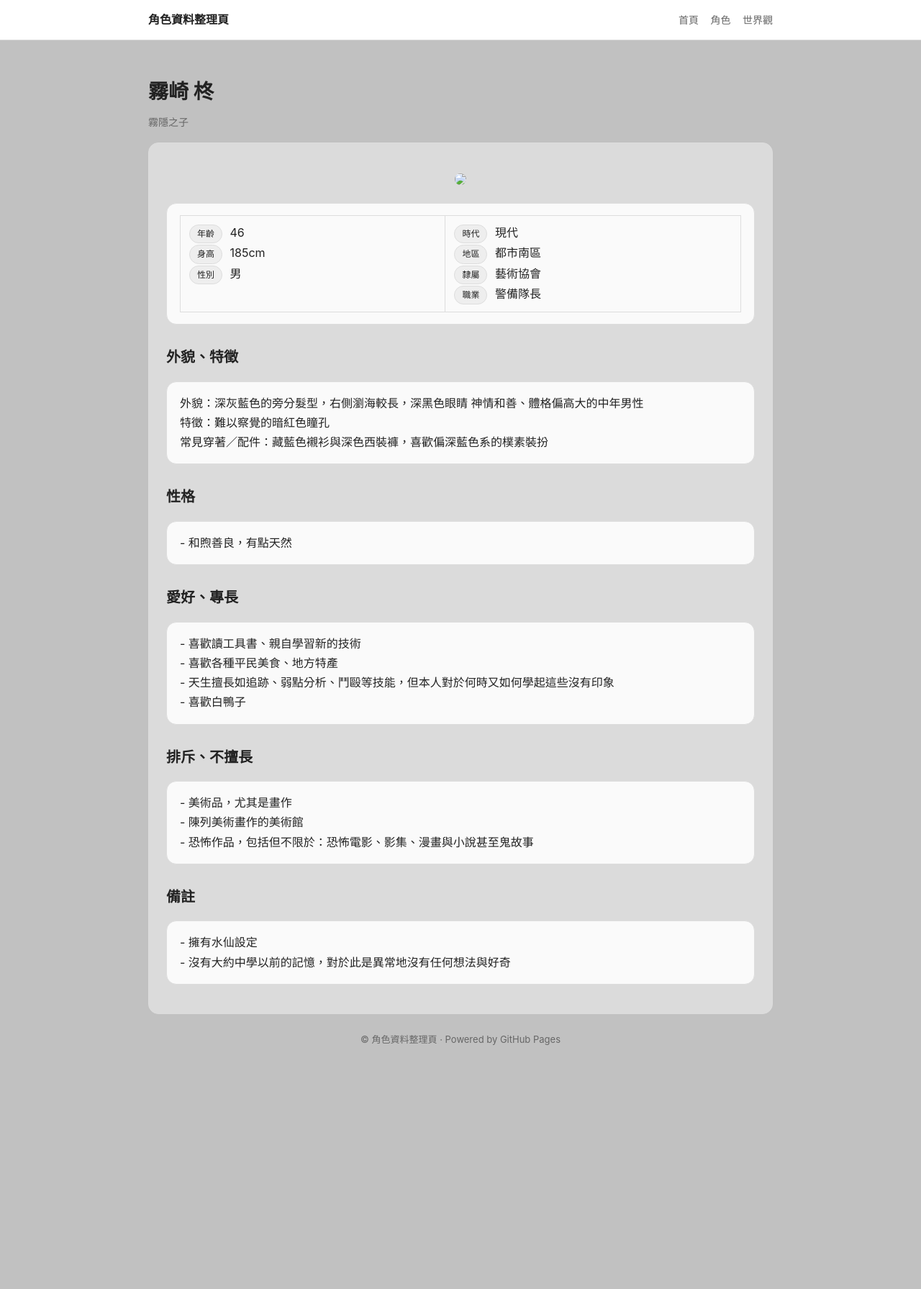
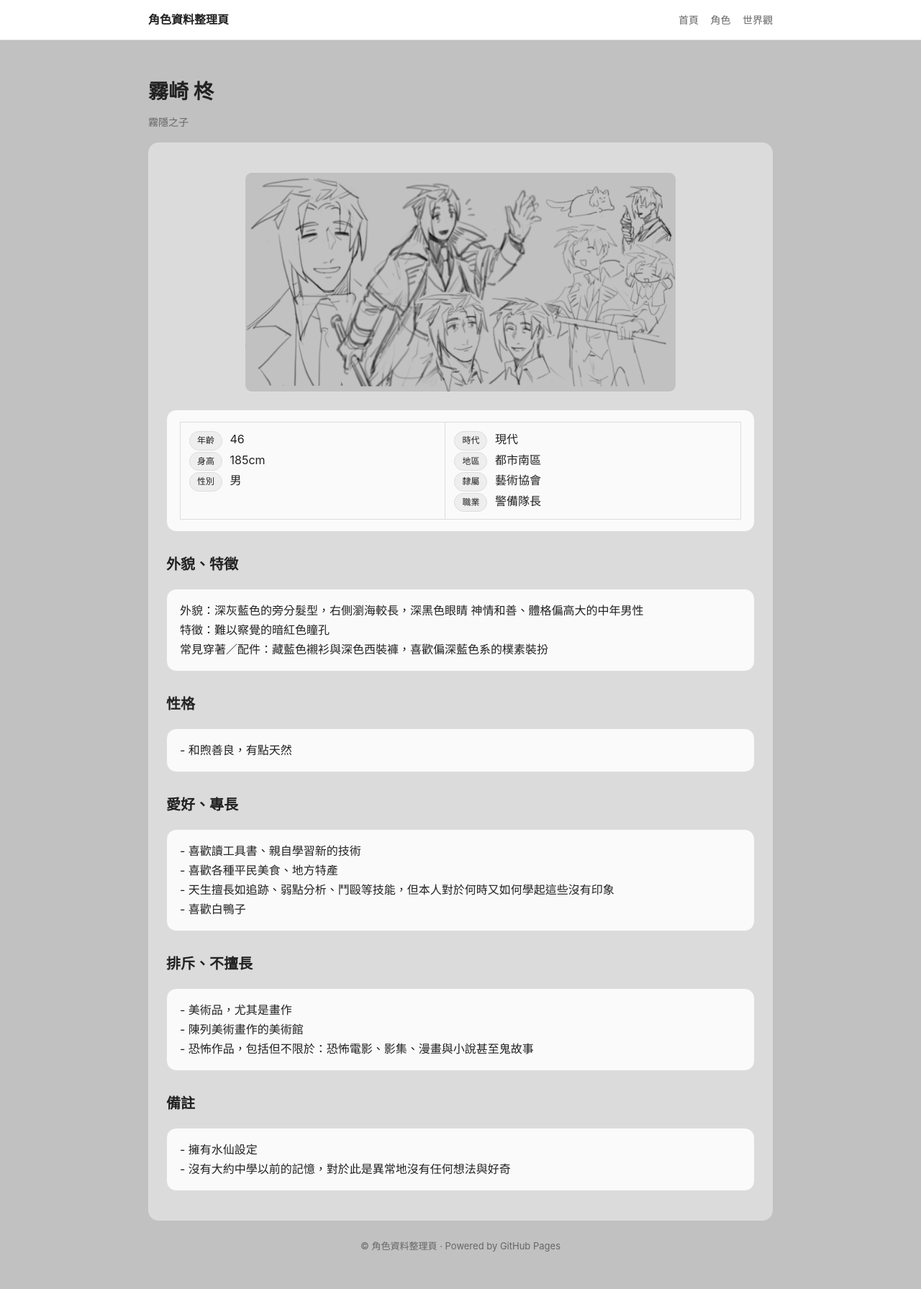
Before and after one commit to yoyoseal/char-archive, a Jekyll site: the page built from _characters/hiiragi.md, in a window 1280 px wide. Shown: the whole page at 72% size. Built offline with Jekyll 4.4.1, drawn with Linux system fonts in a browser that asks for light colours; before the commit the page ends 1503 px from its top, so only the background shows below that.

Commit message:
Update hiiragi.md

```diff
--- a/_characters/hiiragi.md
+++ b/_characters/hiiragi.md
@@ -3,7 +3,7 @@ title: 霧崎 柊
 subtitle: 霧隱之子
 ---
 <p align="center">
-  <img src="../images/hiiragi/banner.png" width="600">
+  <img src="/images/hiiragi/banner.png" width="600">
 </p>
 
 <div class="card">
```
